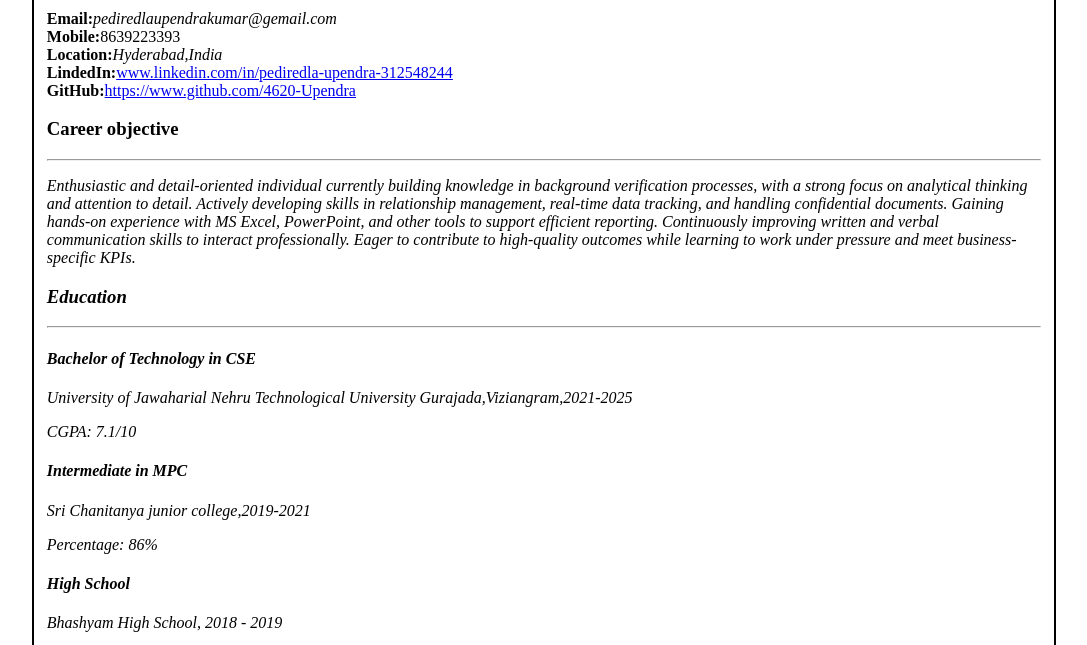
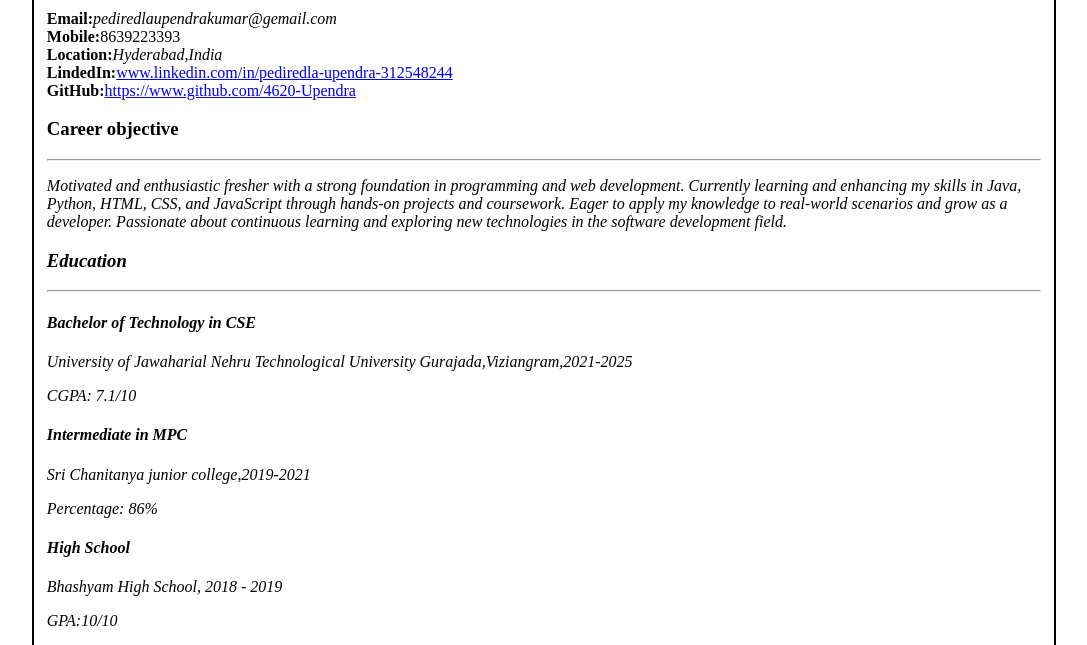
Before and after one commit to 4620-Upendra/HTML, a plain HTML site: page index2.html in a window 1280 px wide. Shown: the part 134-779 px from the top of the page, without its empty margins (96-1183 px from the left). Drawn offline with Linux system fonts and the light colour scheme.

Commit message:
Update index2.html

```diff
--- a/index2.html
+++ b/index2.html
@@ -31,12 +31,7 @@
     <section>
         <h3><b>Career objective</b></h3>
         <hr>
-        <p><i>Enthusiastic and detail-oriented individual currently building knowledge in background verification processes,
-            with a strong focus on analytical thinking and attention to detail. Actively developing skills in
-            relationship management, real-time data tracking, and handling confidential documents. Gaining hands-on
-            experience with MS Excel, PowerPoint, and other tools to support efficient reporting. Continuously improving
-            written and verbal communication skills to interact professionally. Eager to contribute to high-quality
-            outcomes while learning to work under pressure and meet business-specific KPIs. </p>
+        <p><i>Motivated and enthusiastic fresher with a strong foundation in programming and web development. Currently learning and enhancing my skills in Java, Python, HTML, CSS, and JavaScript through hands-on projects and coursework. Eager to apply my knowledge to real-world scenarios and grow as a developer. Passionate about continuous learning and exploring new technologies in the software development field.</p>
         </section>
     <section>
     <h3><b>Education</b></h3>
```
